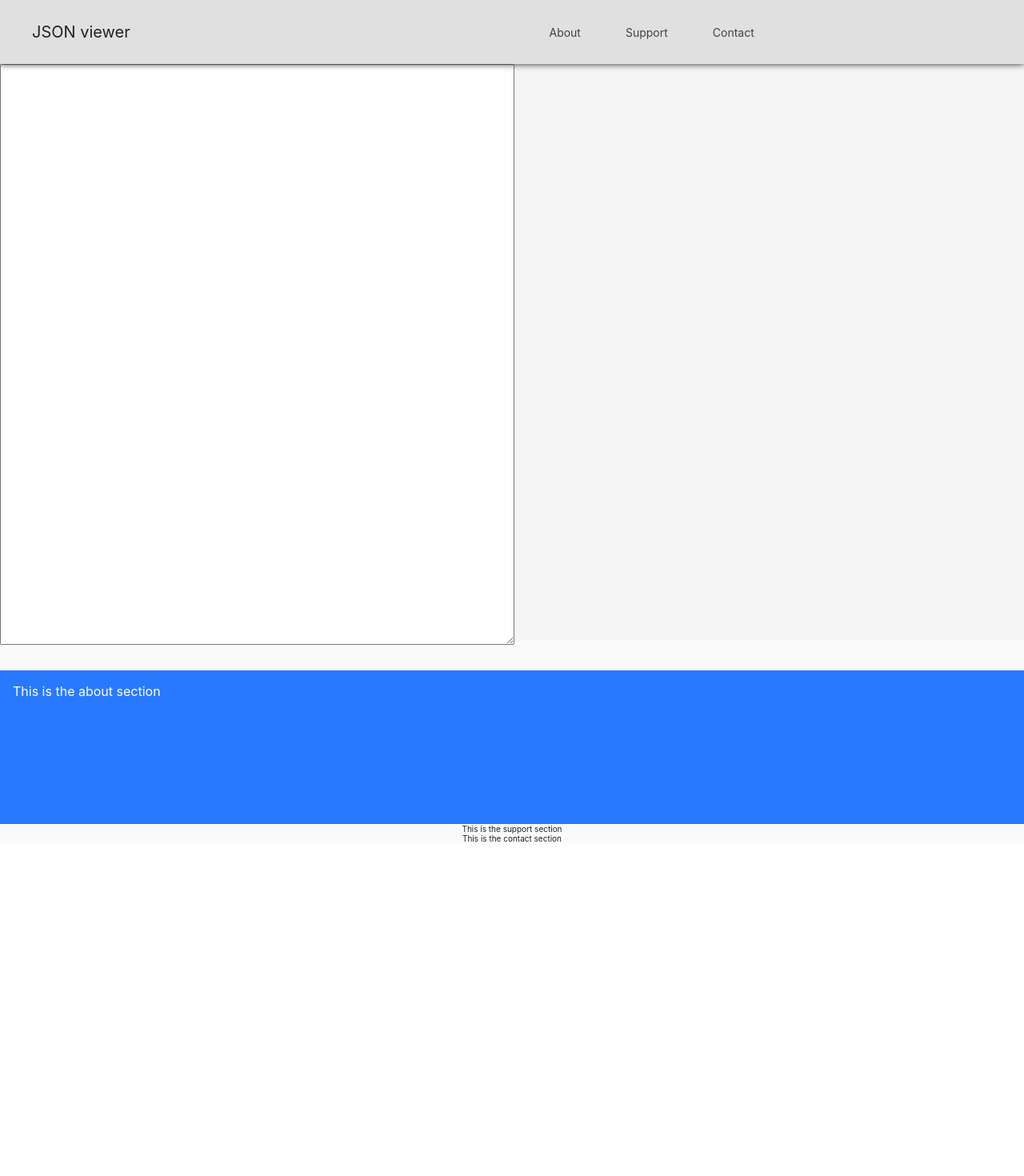
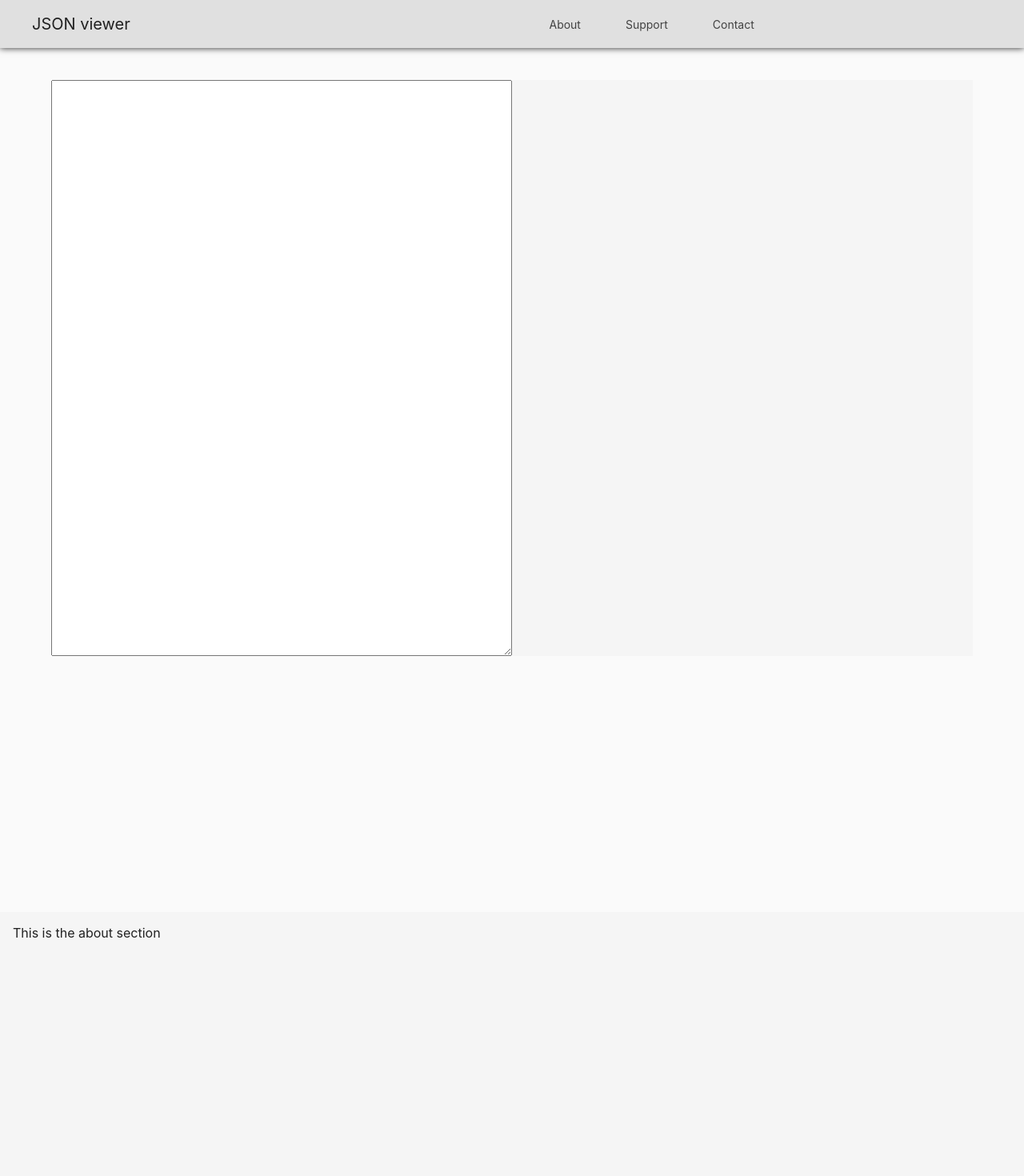
Before and after one commit to hey-web/react-json-viewer, a React app: page / in a window 1280 px wide. Shown: the top 1470 px of the page at 80% size. Before the commit the page ends 1054 px from the top, so only its background shows below. Built offline with nearby package versions, Linux system fonts and the light colour scheme.

Commit message:
feat: adjust the layout

```diff
--- a/src/App.js
+++ b/src/App.js
@@ -26,6 +26,7 @@ class App extends Component {
         <Header></Header>
         <main className={styles.AppBody}>
           <section className={styles.WorkSpace}>
+            <a name="workspace"></a>
             <textarea spellCheck="false" onKeyUp={this.handleInput}>
             </textarea>
             <JsonViewer json={this.state.json}/>
--- a/src/App.module.scss
+++ b/src/App.module.scss
@@ -1,34 +1,53 @@
 .App {
   min-height: 100vh;
   text-align: center;
-  background-color: #FAFAFA;
   color: #212121;
+
+  & > header {
+    height: 60px;
   }
 
   .AppBody {
     width: 100%;
-  margin-top: 10vh;
+    margin-top: 100px;
     min-height: 90vh;
     .WorkSpace {
+      width: 100%;
       display: flex;
       flex-direction: row;
+      justify-content: center;
+      height: 90vh;
+
+      & > a {
+        position: relative;
+        top: -65px;
+      }
       & > textarea, & > section {
-      height: 90vh;
-      width: 50%;
+        height: 100%;
+        width: 45%;
+        outline: none;
         font-family: monospace;
         font-size: 1.4rem;
+        padding: 0.5em;
       }
     }
-  .About {
+    .About, .Support, .Contact {
       display: flex;
       font-size: 1.6rem;
-    margin-top: 2em;
-    min-height: 10em;
+      margin: 40vh auto 0;
+      min-height: calc(100vh - 40vh);
       padding: 1em;
-    background-color: #2979FF;
-    color: #fff;
+      background-color: #F5F5F5;
+      box-shadow: 0 4px 4px silver;
+
+      & > a {
+        position: relative;
+        top: -65px;
       }
     }
+  }
+}
+
 
 .App-logo {
   animation: App-logo-spin infinite 20s linear;
--- a/src/components/Header.module.scss
+++ b/src/components/Header.module.scss
@@ -1,6 +1,5 @@
 header {
-  width: 100%;
-  height: 10vh;
+  width: 100vw;
   position: fixed;
   top: 0;
   background-color: #E0E0E0;
--- a/src/index.css
+++ b/src/index.css
@@ -1,5 +1,13 @@
 html {
+  width: 100%;
+  height: 100%;
+  margin: 0;
+  padding: 0;
   font-size: 62.5%;
+}
+
+* {
+  box-sizing: border-box;
 }
 
 body {
@@ -10,6 +18,7 @@ body {
     sans-serif;
   -webkit-font-smoothing: antialiased;
   -moz-osx-font-smoothing: grayscale;
+  background-color: #FAFAFA;
 }
 
 code {
```
Lines whose indentation alone changed are shown as unchanged.
